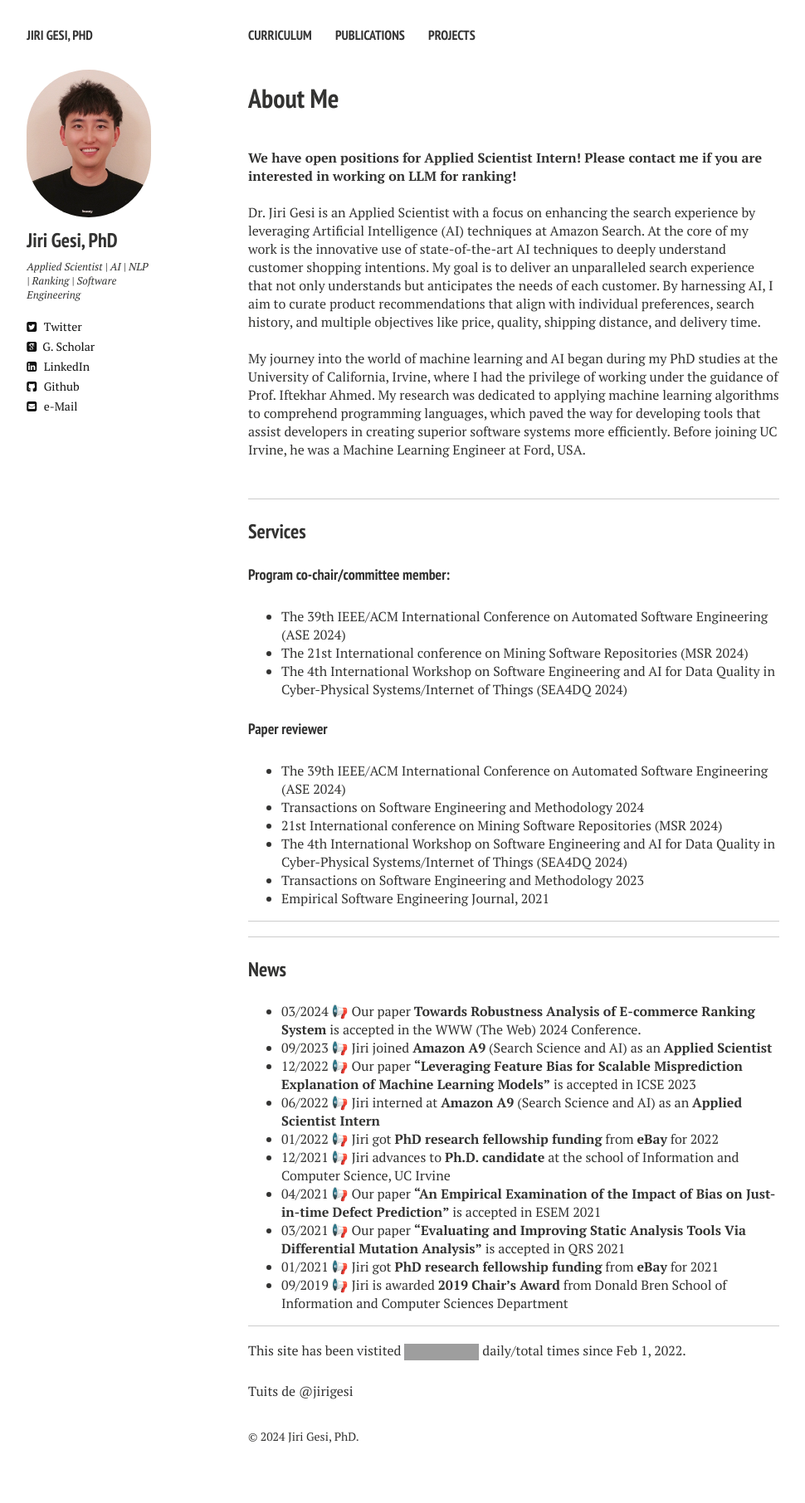
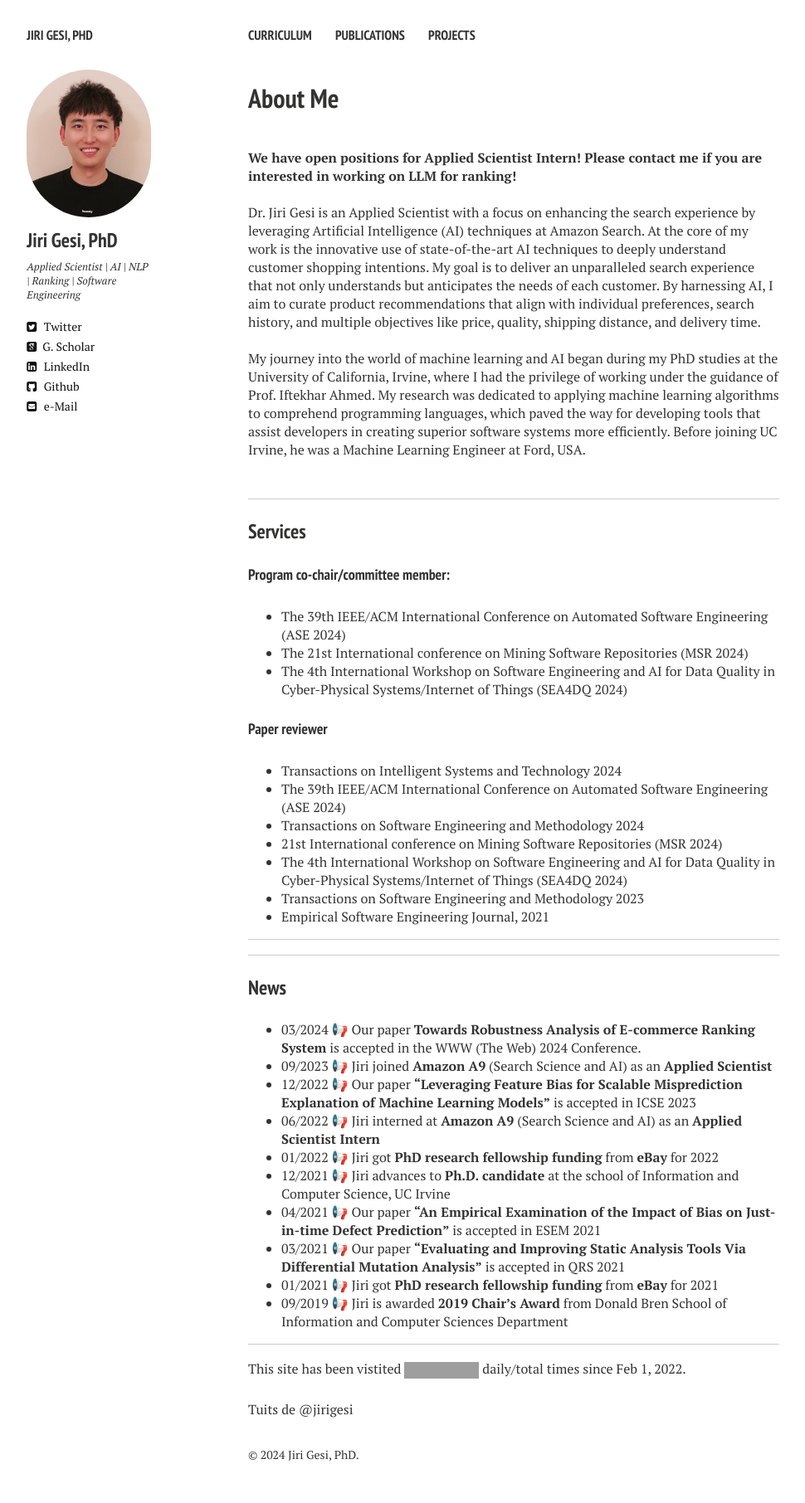
Before and after one commit to Jirigesi/Jirigesi.github.io, a Jekyll site: the page built from index.md, in a window 1280 px wide. Shown: the whole page at 83% size, without its empty margins (21-991 px from the left). Built offline with Jekyll 4.4.1, drawn with Linux system fonts in a browser that asks for light colours; nearby versions of some CDN libraries; comment, search, counter and statistics services are not loaded; before the commit the page ends 1790 px from its top, so only the background shows below that; grey boxes are pictures that could not be loaded.

Commit message:
Update index.md

```diff
--- a/index.md
+++ b/index.md
@@ -32,8 +32,9 @@ My journey into the world of machine learning and AI began during my PhD studies
 
 #### Paper reviewer
 
+- Transactions on Intelligent Systems and Technology 2024
 - The 39th IEEE/ACM International Conference on Automated Software Engineering (ASE 2024)
--  Transactions on Software Engineering and Methodology 2024
+- Transactions on Software Engineering and Methodology 2024
 - 21st International conference on Mining Software Repositories (MSR 2024)
 - The 4th International Workshop on Software Engineering and AI for Data Quality in Cyber-Physical Systems/Internet of Things (SEA4DQ 2024)
 - Transactions on Software Engineering and Methodology 2023
```
